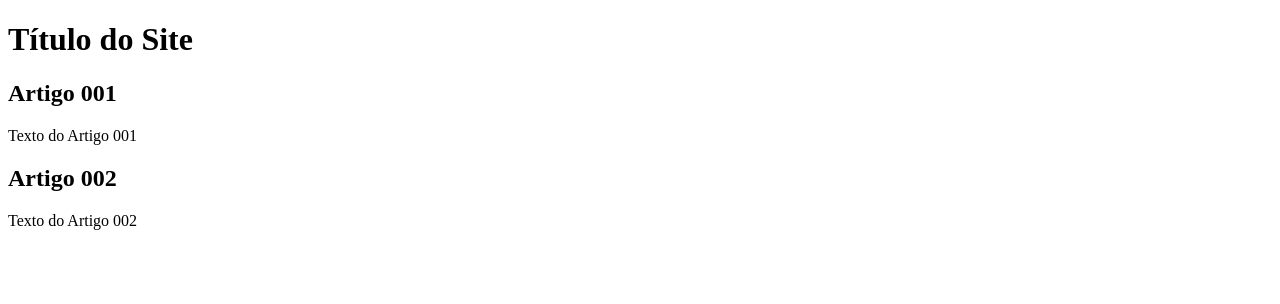
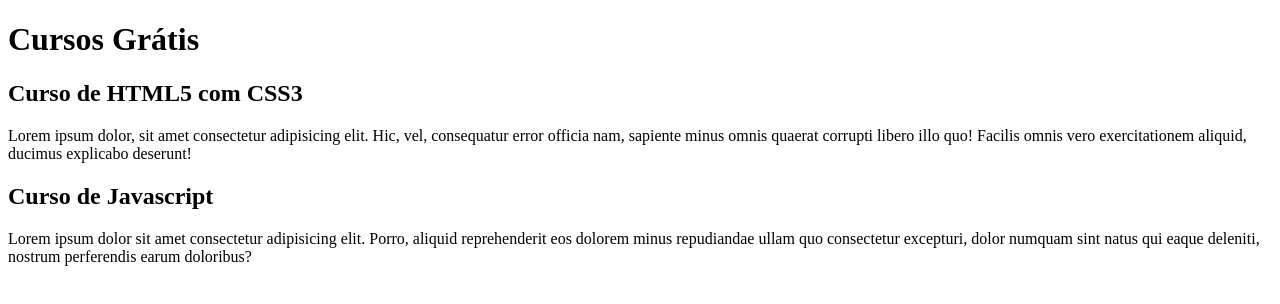
Before and after one commit to kcariaparticular/Projeto-site, a plain HTML site: page index.html in a window 1280 px wide. Drawn offline with Linux system fonts and the light colour scheme.

Commit message:
iniciei a configuração do conteúdo

```diff
--- a/index.html
+++ b/index.html
@@ -8,15 +8,15 @@
 <body>
     <main>
         <header>
-            <h1>Título do Site</h1>
+            <h1>Cursos Grátis</h1>
         </header>
         <article>
-            <h2>Artigo 001</h2>
-            <p>Texto do Artigo 001</p>
+            <h2>Curso de HTML5 com CSS3</h2>
+            <p>Lorem ipsum dolor, sit amet consectetur adipisicing elit. Hic, vel, consequatur error officia nam, sapiente minus omnis quaerat corrupti libero illo quo! Facilis omnis vero exercitationem aliquid, ducimus explicabo deserunt!</p>
         </article>
         <article>
-            <h2>Artigo 002</h2>
-            <p>Texto do Artigo 002</p>
+            <h2>Curso de Javascript</h2>
+            <p>Lorem ipsum dolor sit amet consectetur adipisicing elit. Porro, aliquid reprehenderit eos dolorem minus repudiandae ullam quo consectetur excepturi, dolor numquam sint natus qui eaque deleniti, nostrum perferendis earum doloribus?</p>
         </article>
     </main>
 </body>
```
